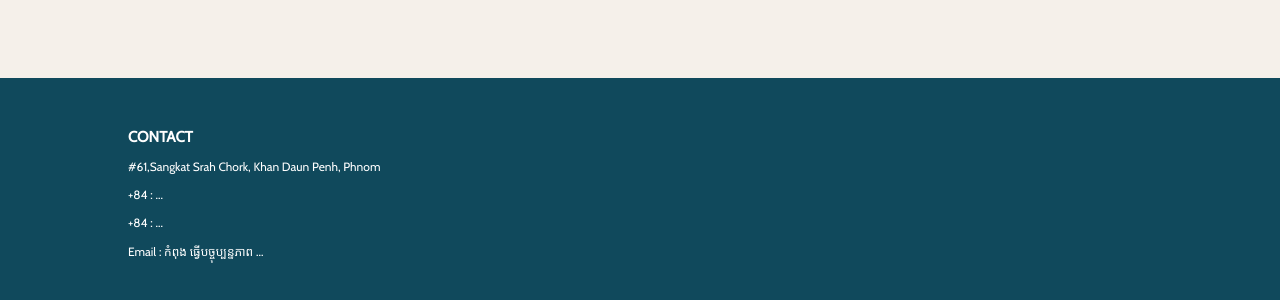
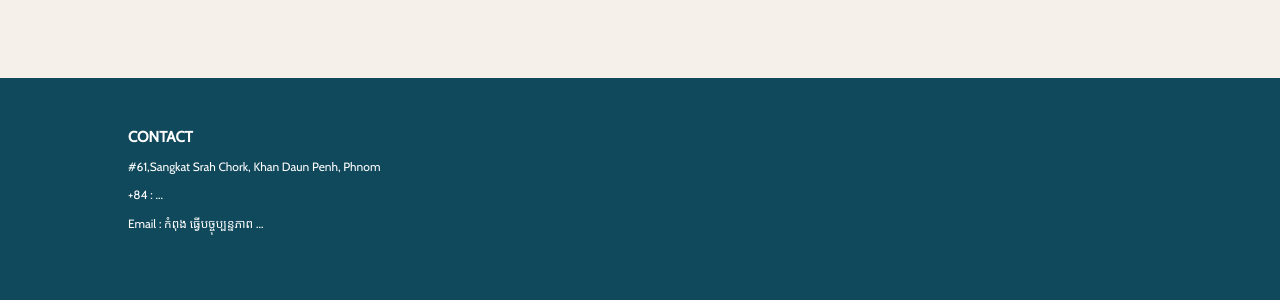
Before and after one commit to hoeurnvisal1/my-website, a plain HTML site: page index.html in a window 1280 px wide. Shown: the part 4334-4634 px from the top of the page. Drawn offline with nearby package versions, Linux system fonts and the light colour scheme; a web font is replaced by a local one.

Commit message:
add them

```diff
--- a/index.html
+++ b/index.html
@@ -174,7 +174,6 @@
 <h3>CONTACT</h3><br>
 <p>#61,Sangkat Srah Chork, Khan Daun Penh, Phnom </p><br>
 <p>+84 : ...</p><br>
-<p>+84 : ...</p><br>
 <p>Email : កំពុង ធ្វើបច្ចុប្បន្នភាព ...</p>
 </div>
 
```
